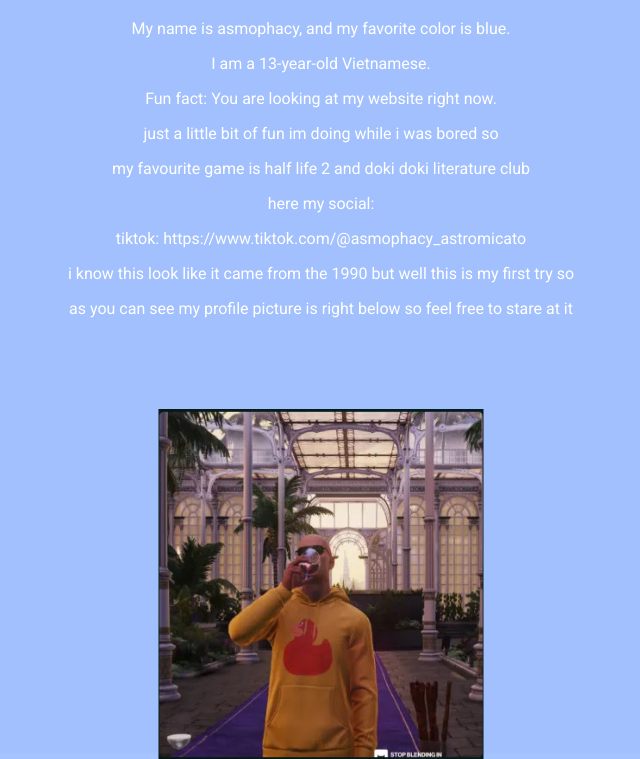
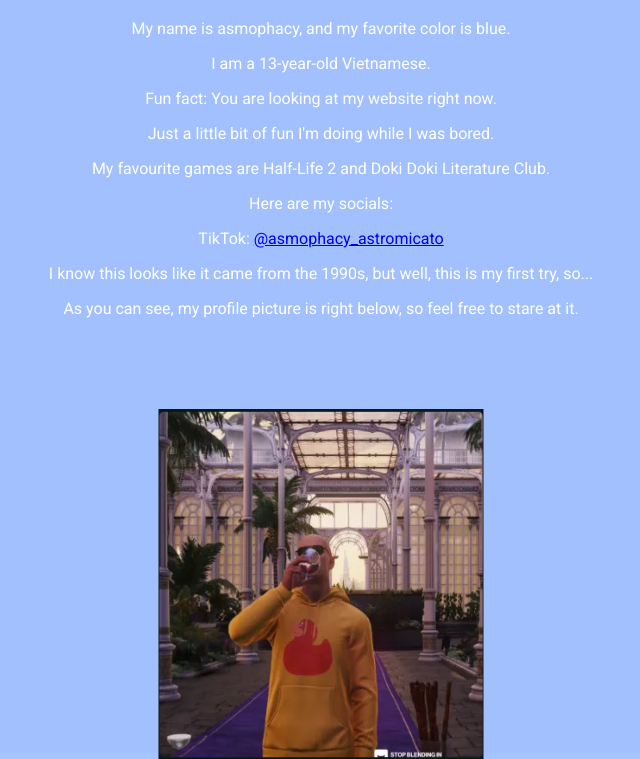
Before and after one commit to asphosmacy/asmophacy.website, a plain HTML site: page index.html in a window 1280 px wide. Shown: the part 62-821 px from the top of the page, without its empty margins (319-959 px from the left). Drawn offline with Linux system fonts and the light colour scheme.

Commit message:
Update index.html
updated grammar mistake and added embed for tiktok link

```diff
--- a/index.html
+++ b/index.html
@@ -11,12 +11,12 @@
         <p>My name is asmophacy, and my favorite color is blue.</p>
         <p>I am a 13-year-old Vietnamese.</p>
         <p>Fun fact: You are looking at my website right now.</p>
-        <p>just a little bit of fun im doing while i was bored so</p>
-        <p>my favourite game is half life 2 and doki doki literature club</p>
-        <p>here my social:</p>
-        <p>tiktok: https://www.tiktok.com/@asmophacy_astromicato</p>
-        <p>i know this look like it came from the 1990 but well this is my first try so</p>
-        <p>as you can see my profile picture is right below so feel free to stare at it</p>
+        <p>Just a little bit of fun I'm doing while I was bored.</p>
+        <p>My favourite games are Half-Life 2 and Doki Doki Literature Club.</p>
+        <p>Here are my socials:</p>
+        <p>TikTok: <a href="https://www.tiktok.com/@asmophacy_astromicato" target="_blank">@asmophacy_astromicato</a></p>
+        <p>I know this looks like it came from the 1990s, but well, this is my first try, so...</p>
+        <p>As you can see, my profile picture is right below, so feel free to stare at it.</p>
     </main>
     <img src="myavatar.jpg" alt="avatar Image" id="avatar-image">
 </body>
```
